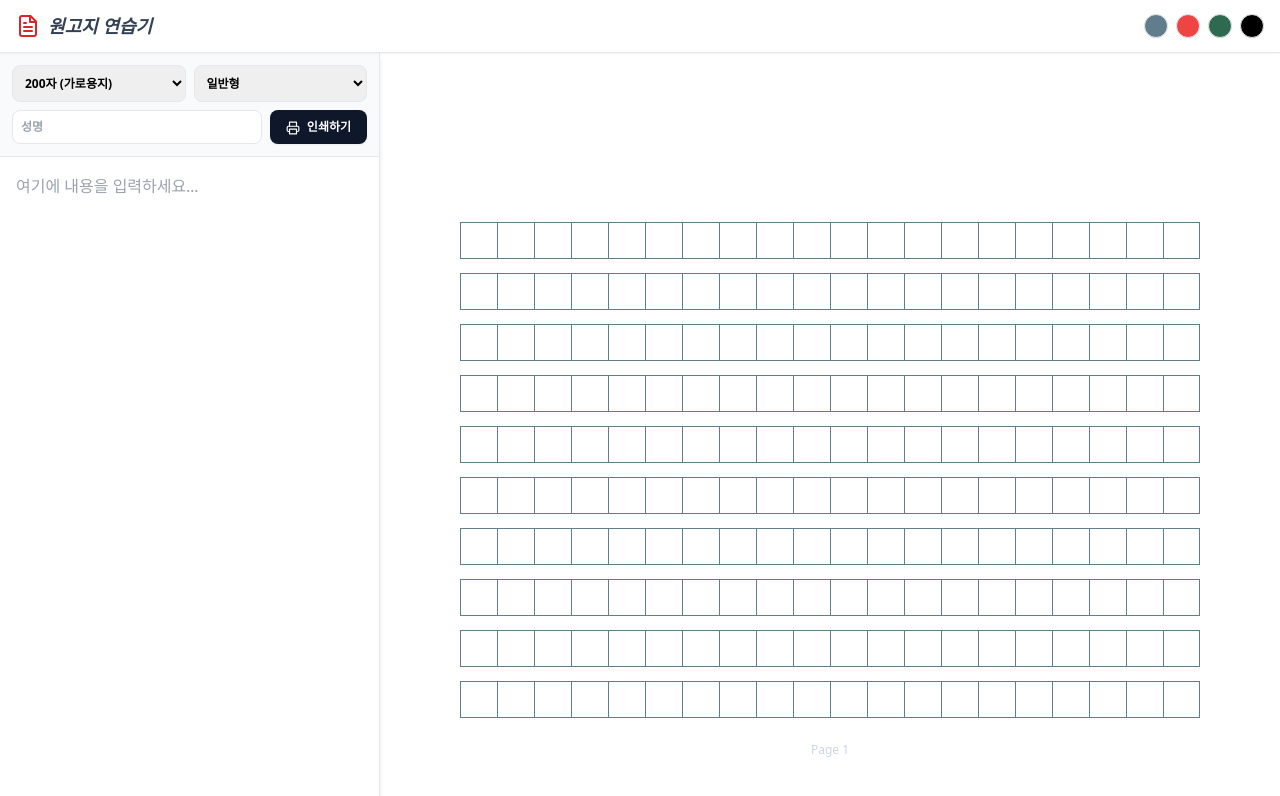
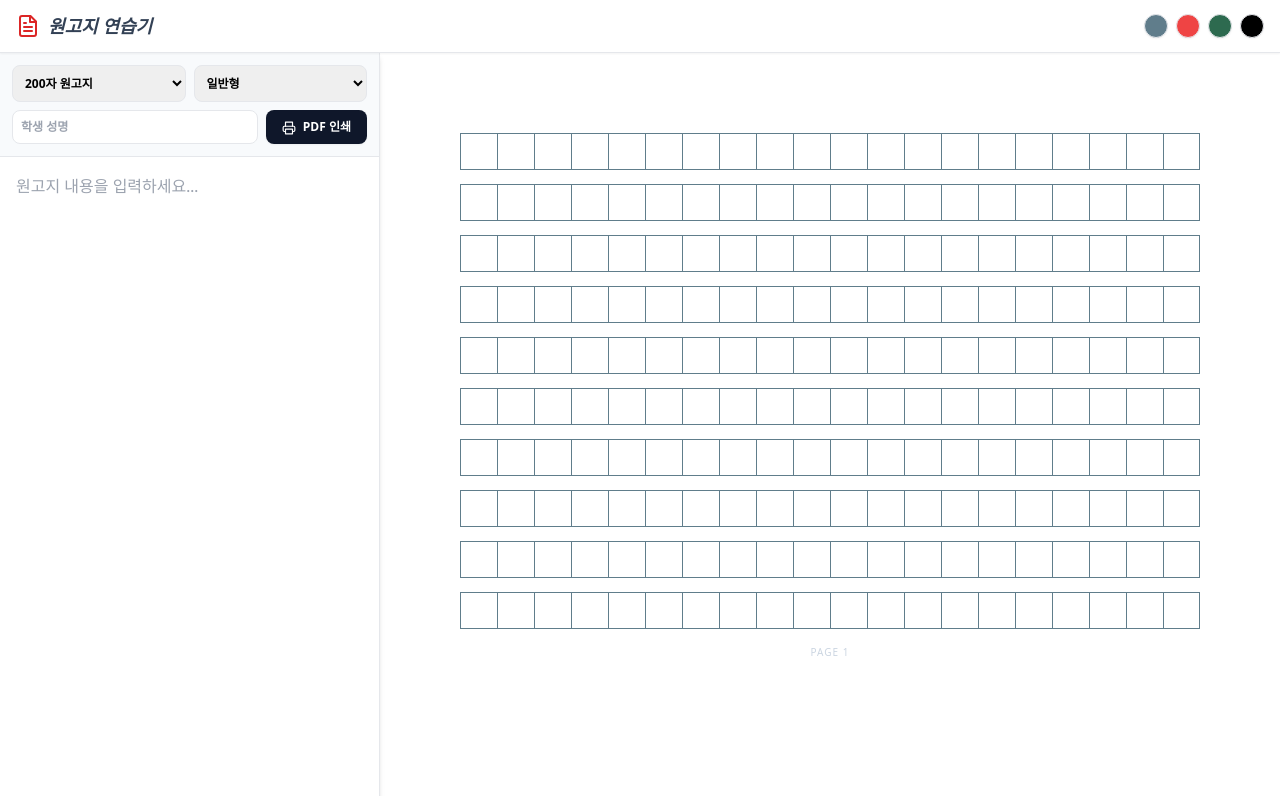
Before and after one commit to 02100korean/wongoji_s, a React (Create React App) app: page / in a window 1280 px wide. Shown: the top 796 px of the page. Built offline with nearby package versions, Linux system fonts and the light colour scheme.

Commit message:
Update App.js

```diff
--- a/src/App.js
+++ b/src/App.js
@@ -73,18 +73,17 @@ const App = () => {
     const rowGap = settings.viewMode === 'feedback' ? '28px' : (settings.viewMode === 'traditional' ? '14px' : '0');
 
     return (
-      <div className="flex flex-col items-center w-full bg-white print:bg-white">
+      <div className="flex flex-col items-center w-full bg-white">
         {Array.from({ length: pageCount }).map((_, p) => (
-          <div key={p} className="wongoji-print-page flex items-center justify-center print:h-screen print:w-screen overflow-visible">
-            <div className={`wongoji-paper bg-white flex flex-col items-center justify-center print:m-0`}
+          <div key={p} className="wongoji-page-unit flex flex-col items-center bg-white print:h-screen print:w-screen print:justify-center">
+            {/* 미리보기에서는 여백 없이 격자 크기만큼만 차지, 인쇄 시에는 A4 규격 적용 */}
+            <div className="wongoji-paper-dynamic bg-white print:shadow-none flex flex-col items-center p-4 lg:p-8"
                  style={{
-                   width: settings.gridType === '200' ? '297mm' : '210mm',
-                   minHeight: settings.gridType === '200' ? '210mm' : '297mm',
-                   padding: '20px 0',
-                   borderBottom: p < pageCount - 1 ? '1px dashed #eee' : 'none' // 웹 화면에서 구분선
+                   width: 'fit-content', // 미리보기 핵심: 격자 크기에 맞춤
+                   minHeight: 'fit-content'
                  }}>
-              <div className="w-full flex justify-end h-8 mb-4 px-20 no-print-margin">
-                {p === 0 && name && <div className="border-b-2 border-black px-6 text-sm font-bold flex items-end pb-1">성명: {name}</div>}
+              <div className="w-full flex justify-end mb-4 px-2 no-print-margin">
+                {p === 0 && name && <div className="border-b-2 border-black px-4 text-sm font-bold flex items-end pb-1">성명: {name}</div>}
               </div>
               <div className="manuscript-grid flex flex-col" style={{ gap: rowGap }}>
                 {Array.from({ length: rows }).map((_, r) => (
@@ -93,7 +92,8 @@ const App = () => {
                   </div>
                 ))}
               </div>
-              <div className="w-full text-center mt-6 text-xs text-slate-300 no-print">Page {p + 1}</div>
+              <div className="w-full text-center mt-4 text-[10px] text-slate-300 no-print uppercase tracking-widest">Page {p + 1}</div>
+              {p < pageCount - 1 && <div className="w-full border-b border-dashed border-slate-100 my-10 no-print"></div>}
             </div>
           </div>
         ))}
@@ -116,83 +116,57 @@ const App = () => {
         <aside className="h-[35%] lg:h-full w-full lg:w-[380px] bg-white border-b lg:border-b-0 lg:border-r no-print flex flex-col shadow-md shrink-0 z-10">
           <div className="p-3 border-b flex flex-col gap-2 bg-slate-50">
             <div className="grid grid-cols-2 gap-2">
-              <select value={gridType} onChange={e => setGridType(e.target.value)} className="p-2 border rounded-lg text-xs font-bold">
-                <option value="200">200자 (가로용지)</option>
-                <option value="400">400자 (세로용지)</option>
+              <select value={gridType} onChange={e => setGridType(e.target.value)} className="p-2 border rounded-lg text-xs font-bold outline-none">
+                <option value="200">200자 원고지</option>
+                <option value="400">400자 원고지</option>
               </select>
-              <select value={viewMode} onChange={e => setViewMode(e.target.value)} className="p-2 border rounded-lg text-xs font-bold">
+              <select value={viewMode} onChange={e => setViewMode(e.target.value)} className="p-2 border rounded-lg text-xs font-bold outline-none">
                 <option value="traditional">일반형</option>
                 <option value="feedback">피드백형</option>
                 <option value="grid">격자형</option>
               </select>
             </div>
             <div className="flex gap-2">
-              <input type="text" value={studentName} onChange={e => setStudentName(e.target.value)} placeholder="성명" className="flex-1 p-2 border rounded-lg font-bold text-xs" />
+              <input type="text" value={studentName} onChange={e => setStudentName(e.target.value)} placeholder="학생 성명" className="flex-1 p-2 border rounded-lg font-bold outline-none text-xs" />
               <button onClick={() => window.print()} className="bg-slate-900 text-white px-4 py-2 rounded-lg font-bold text-xs hover:bg-red-600 transition-colors shadow-sm">
-                <Printer size={14} className="inline mr-1"/> 인쇄하기
+                <Printer size={14} className="inline mr-1"/> PDF 인쇄
               </button>
             </div>
           </div>
           <div className="flex-1 overflow-y-auto p-4 scrollbar-hide">
-            <textarea value={content} onChange={e => setContent(e.target.value)} className="w-full h-full border-none outline-none resize-none bg-transparent text-base leading-relaxed font-serif" placeholder="여기에 내용을 입력하세요..." />
+            <textarea value={content} onChange={e => setContent(e.target.value)} className="w-full h-full border-none outline-none resize-none bg-transparent text-base leading-relaxed font-serif" placeholder="원고지 내용을 입력하세요..." />
           </div>
         </aside>
 
-        <main className="flex-1 overflow-auto bg-white p-0 lg:p-4 flex justify-center items-start scroll-smooth scrollbar-hide">
+        <main className="flex-1 overflow-auto bg-white p-4 lg:p-8 flex justify-center items-start scroll-smooth scrollbar-hide">
           <Manuscript text={content} settings={{ gridType, viewMode, lineColor }} name={studentName} />
         </main>
       </div>
 
       <style>{`
-        /* 스크롤바 숨기기 (깔끔한 화면 유지) */
         .scrollbar-hide::-webkit-scrollbar { display: none; }
         .scrollbar-hide { -ms-overflow-style: none; scrollbar-width: none; }
 
         @media print {
           .no-print { display: none !important; }
+          body, html { margin: 0 !important; padding: 0 !important; }
 
-          body, html {
-            background: white !important;
-            margin: 0 !important;
-            padding: 0 !important;
-            overflow: visible !important;
-          }
-
-          /* 인쇄 시 스크롤바 강제 제거 */
-          * { overflow: visible !important; scrollbar-width: none !important; }
-          ::-webkit-scrollbar { display: none !important; }
-
-          main {
-            background: white !important;
-            margin: 0 !important;
-            padding: 0 !important;
-            display: block !important;
-            width: 100% !important;
-          }
-
-          .wongoji-print-page {
+          /* 인쇄 시에는 강제로 A4 규격 중앙에 맞춤 */
+          .wongoji-page-unit {
             page-break-after: always !important;
+            height: 100vh !important;
+            width: 100vw !important;
             display: flex !important;
             align-items: center !important;
             justify-content: center !important;
-            width: 100vw !important;
-            height: 100vh !important;
-            overflow: hidden !important;
           }
 
-          .wongoji-paper {
-            border: none !important;
+          .wongoji-paper-dynamic {
+            /* 인쇄 시에만 고정 규격 적용 */
+            width: ${gridType === '200' ? '297mm' : '210mm'} !important;
+            height: ${gridType === '200' ? '210mm' : '297mm'} !important;
             padding: 0 !important;
-            margin: 0 !important;
-            /* 400자 피드백형처럼 높이가 넘치는 경우 자동으로 크기 축소(Fit) */
-            transform-origin: center center;
-            zoom: 0.95; /* 기본 안전 마진 */
-          }
-
-          /* 400자 피드백형 전용 자동 맞춤 (세로 용지일 때) */
-          .print-portrait .wongoji-paper {
-            max-height: 95vh !important;
-            transform: scale(min(1, 0.8)); /* 내용이 길면 80%까지 자동 축소 */
+            transform: scale(0.9); /* 인쇄 마진 확보를 위한 미세 축소 */
           }
 
           .print-landscape { @page { size: A4 landscape; margin: 0; } }
```
